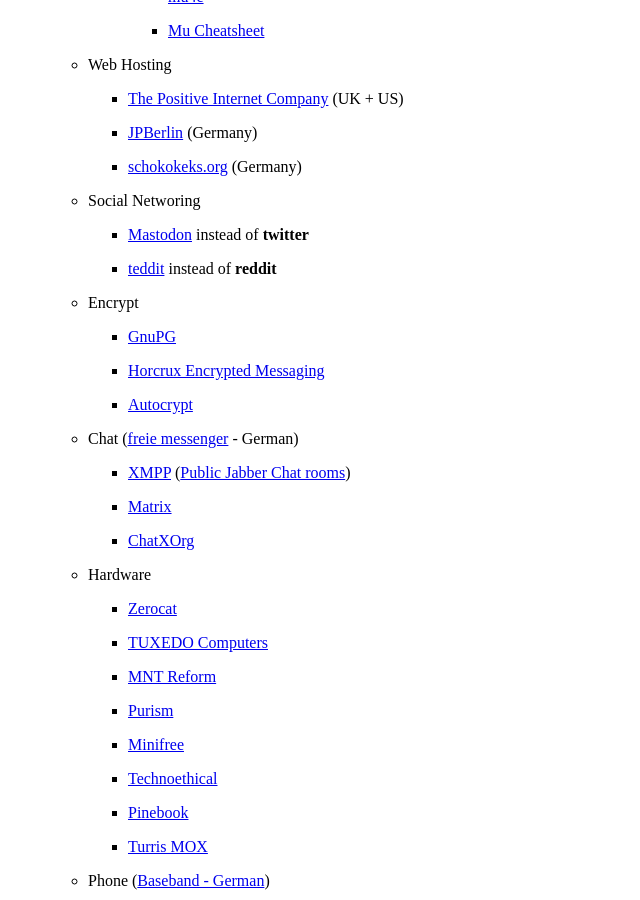
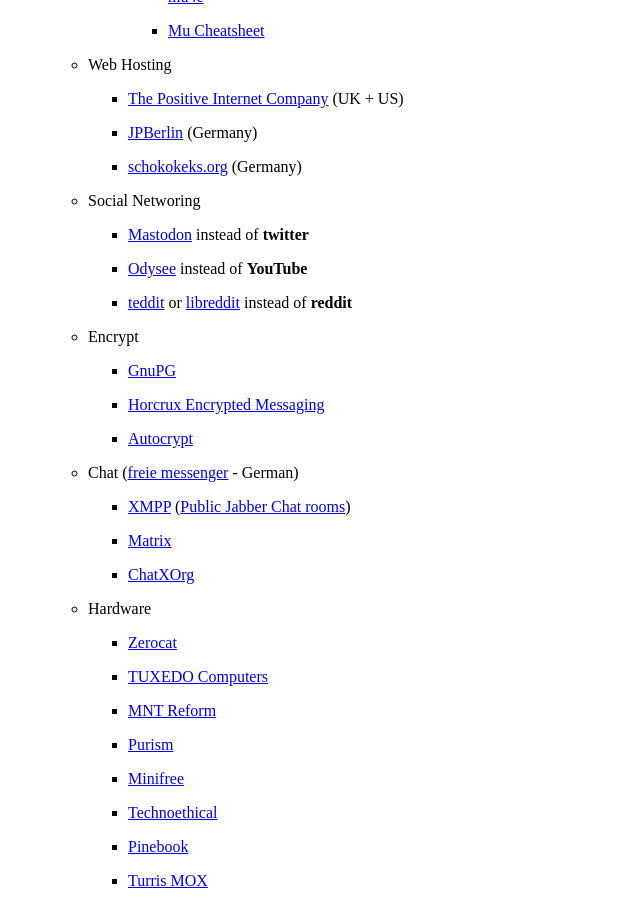
Before and after one commit to wahn/jan_walter_org, a Jekyll site: the page built from links/index.md, in a window 1280 px wide and 900 px high, scrolled down 8523 px. Shown: the whole window, without its empty margins (0-640 px from the left). Built offline with Jekyll 4.4.1, drawn with Linux system fonts in a browser that asks for light colours; Markdown is read by kramdown in place of the engine named in the settings.

Commit message:
Some more links for privacy.

```diff
--- a/links/index.md
+++ b/links/index.md
@@ -565,7 +565,10 @@
 
         + [Mastodon](https://joinmastodon.org) instead of **twitter**
 
-        + [teddit](https://teddit.net) instead of **reddit**
+        + [Odysee](https://odysee.com/) instead of **YouTube**
+
+        + [teddit](https://teddit.net) or
+          [libreddit](https://libredd.it/) instead of **reddit**
 
     - Encrypt
 
```
Also changed, not shown: other parts of links/index.md (+2 -0 lines).
